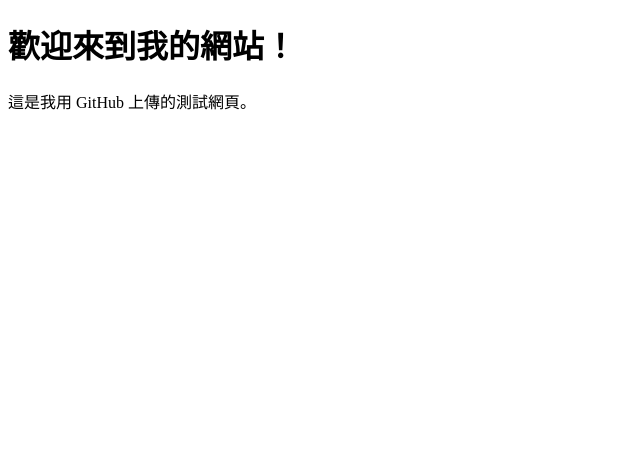
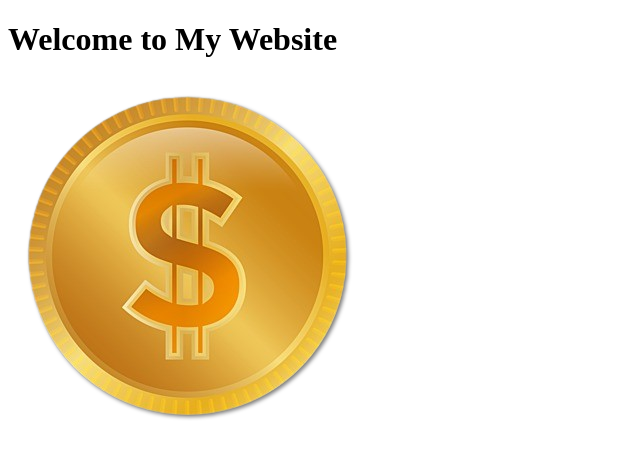
Before and after one commit to timwei1202/MyProject, a plain HTML site: page index.html in a window 1280 px wide. Shown: the whole page, without its empty margins (0-640 px from the left). Drawn offline with Linux system fonts and the light colour scheme.

Commit message:
Add PNG image to the website

```diff
--- a/index.html
+++ b/index.html
@@ -3,10 +3,13 @@
 <head>
     <meta charset="UTF-8">
     <meta name="viewport" content="width=device-width, initial-scale=1.0">
-    <title>我的網頁</title>
+    <title>My Project</title>
 </head>
 <body>
-    <h1>歡迎來到我的網站！</h1>
-    <p>這是我用 GitHub 上傳的測試網頁。</p>
+    <h1>Welcome to My Website</h1>
+
+    <!-- 顯示 PNG 圖片 -->
+    <img src="images/image.png" alt="My PNG Image" />
+
 </body>
 </html>
```
Also changed, not shown: images/image.png (added), index.html.txt (deleted).
